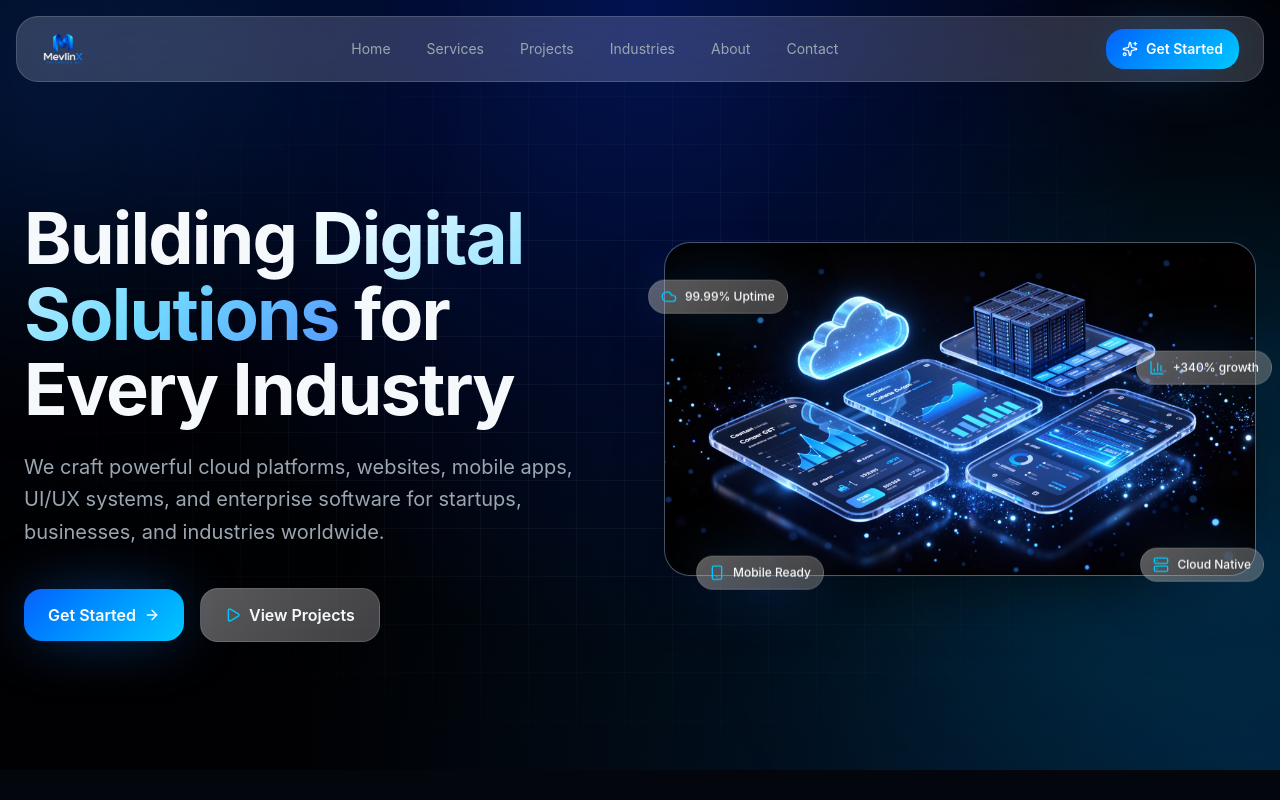
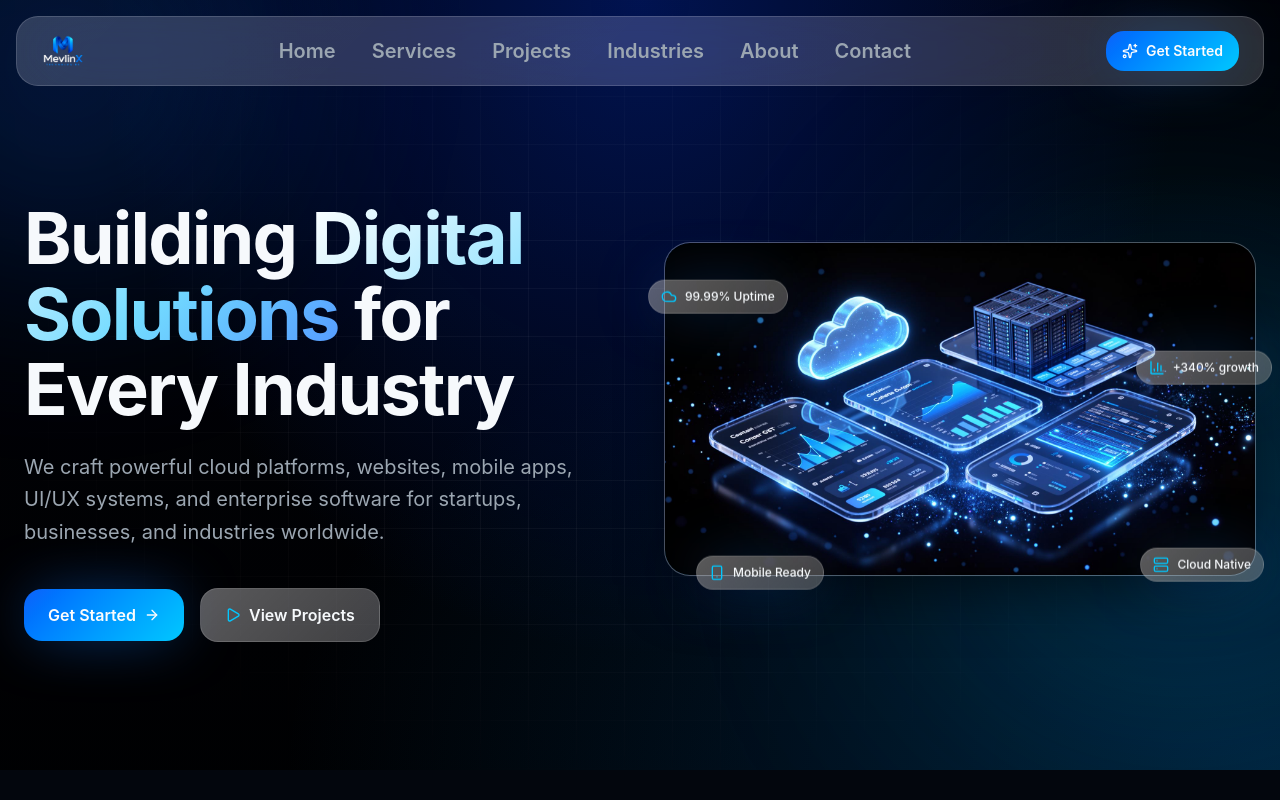
Before and after one commit to Ezhilarasanpm/Mevlinx_website_01, a React (Vite) app: page / in a window 1280 px wide. Shown: the top 800 px of the page. Built offline with nearby package versions, Linux system fonts and the light colour scheme.

Commit message:
Update Navbar.tsx

```diff
--- a/src/components/landing/Navbar.tsx
+++ b/src/components/landing/Navbar.tsx
@@ -42,7 +42,7 @@ export function Navbar() {
             <a
               key={l.href}
               href={l.href}
-              className="px-4 py-2 text-sm text-muted-foreground hover:text-foreground transition-colors rounded-lg hover:bg-white/5"
+             className="px-4 py-2 text-xl font-semibold text-muted-foreground hover:text-foreground transition-colors rounded-lg hover:bg-white/8"
             >
               {l.label}
             </a>
```
